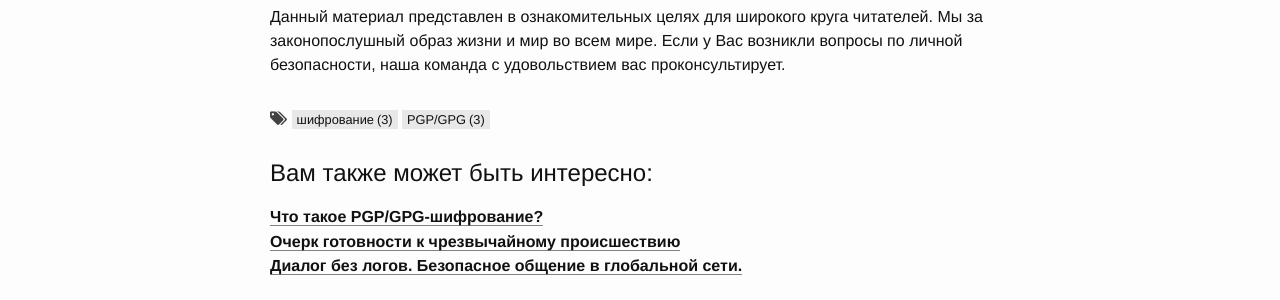
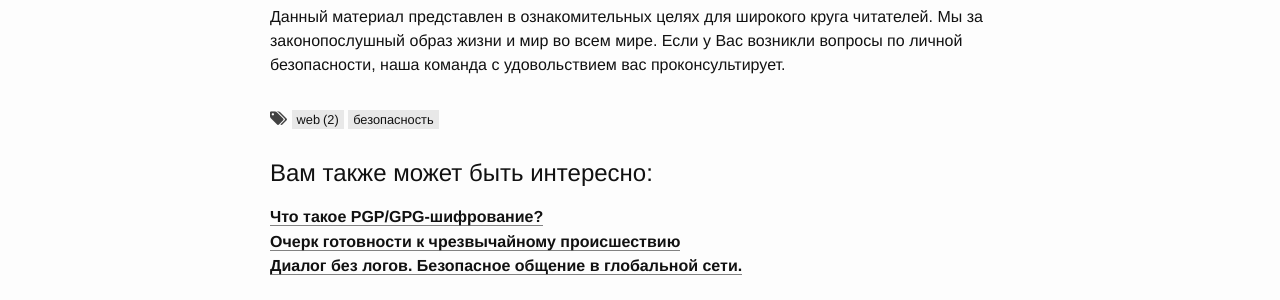
Before and after one commit to 2b7E1n6D0e5R7/2b7E1n6D0e5R7.github.io, a Jekyll site: the page built from _posts/2019-08-14-tri-postulata-setevoy-bezopasnosti.md, in a window 1280 px wide and 900 px high, scrolled down 2301 px. Shown: the part 490-790 px from the top of the window. Built offline with Jekyll 4.4.1, drawn with Linux system fonts in a browser that asks for light colours.

Commit message:
Update 2019-08-14-tri-postulata-setevoy-bezopasnosti.md

```diff
--- a/_posts/2019-08-14-tri-postulata-setevoy-bezopasnosti.md
+++ b/_posts/2019-08-14-tri-postulata-setevoy-bezopasnosti.md
@@ -1,7 +1,7 @@
 ---
 title: Три постулата сетевой безопасности для каждого пользователя.
 layout: post
-tags: шифрование PGP/GPG
+tags: web безопасность
 ---
 
 ![encryption](/images/paranoids-network-administator.png)
```
